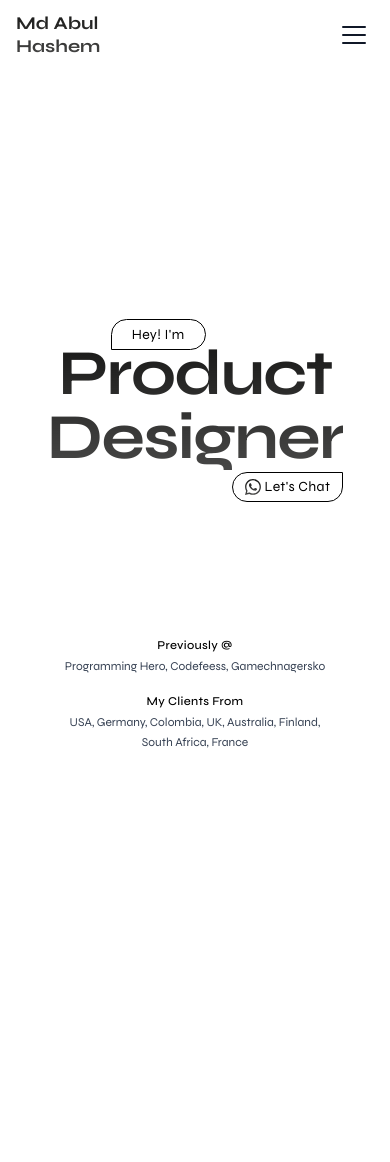
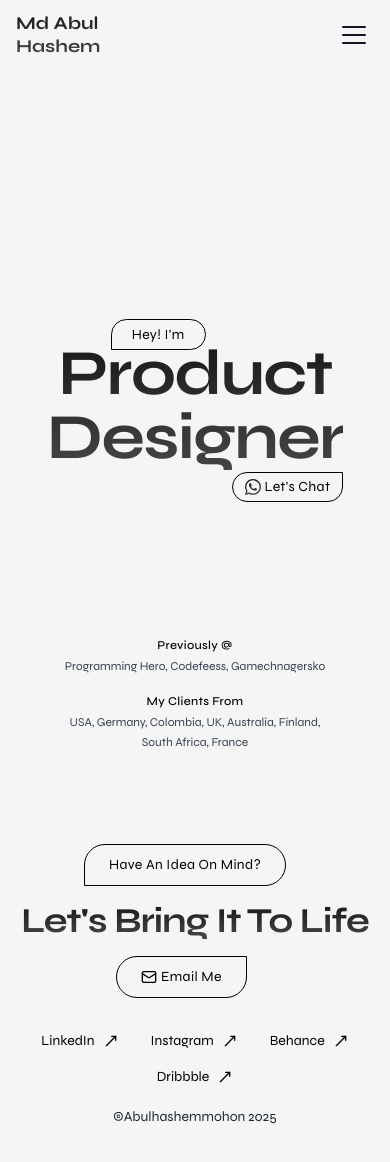
Before and after one commit to KhandakerSamin/mohon-frontend, a Next.js app: page / in a window 390 px wide. Shown: the top 1162 px of the page. Before the commit the page ends 844 px from the top, so only its background shows below. Built offline with nearby package versions, Linux system fonts and the light colour scheme.

Commit message:
Footer Desing done with mobile responsive

```diff
--- a/src/app/page.js
+++ b/src/app/page.js
@@ -1,12 +1,14 @@
+import Footer from '@/components/Global/Footer';
 import Navbar from '@/components/Global/Navbar';
 import Hero from '@/components/HomePage/Hero';
 import React from 'react';
 
 const HomePage = () => {
   return (
-    <div>
+    <div className='bg-[#F5F5F5]'>
       <Navbar />
       <Hero />
+      <Footer />
     </div>
   );
 };
--- /dev/null
+++ b/src/components/Global/Footer.js
@@ -0,0 +1,125 @@
+import React from 'react';
+import { ExternalLink, Mail, MoveUpRight } from 'lucide-react';
+
+const Footer = () => {
+  return (
+    <footer className="bg-[#F5F5F5] pt-15 lg:pt-30 px-4 lg:px-8 ">
+      <div className=" mx-auto max-w-7xl text-center relative">
+        {/* CTA Button */}
+        <div className="mb-8 absolute -top-15 left-17 lg:-top-10 lg:left-10">
+          <button className="inline-block py-2.5 px-6 bg-transparent border border-black rounded-full rounded-bl-none text-black text-sm tracking-wide hover:bg-black hover:text-white transition-all duration-200">
+            Have An Idea On Mind?
+          </button>
+        </div>
+
+        {/* Main Heading */}
+        <h2
+          className="text-[35px] md:text-5xl lg:text-[123px] font-bold leading-none tracking-tight mb-8"
+          style={{
+              background: 'linear-gradient(180deg, #191918 0%, rgba(25, 25, 24, 0.8) 100%)',
+              WebkitBackgroundClip: 'text',
+              WebkitTextFillColor: 'transparent',
+              backgroundClip: 'text'
+            }}
+        >
+          Let&apos;s Bring It To Life
+        </h2>
+
+        {/* Email Button */}
+        <div className="mb-12 absolute top-13 left-25 lg:top-30 lg:right-8 ">
+          <a
+            href="mailto:your-email@example.com"
+            className="py-2.5 px-6 bg-transparent border border-black rounded-full rounded-tr-none  text-black text-sm tracking-wide hover:bg-black hover:text-white transition-all duration-200 flex justify-center items-center gap-1"
+          >
+               <Mail size={16} />
+            Email Me
+          </a>
+        </div>
+
+
+        <div className=' flex flex-col lg:flex-row  justify-between items-center pt-15 lg:pt-25 pb-10 px-9'>
+           {/* Copyright */}
+        <div className="hidden lg:block text-sm text-gray-800">
+          ©Abulhashemmohon 2025
+        </div>
+        {/* Social Links - Desktop */}
+          <div className="hidden md:flex justify-center items-center space-x-8 ">
+          <a
+            href="#"
+            className="flex items-center space-x-2 text-black hover:text-gray-600 transition-colors duration-200"
+          >
+            <span className="text-sm">LinkedIn</span>
+            <MoveUpRight  size={16} />
+          </a>
+          <a
+            href="#"
+            className="flex items-center space-x-2 text-black hover:text-gray-600 transition-colors duration-200"
+          >
+            <span className="text-sm">Instagram</span>
+            <MoveUpRight size={16} />
+          </a>
+          <a
+            href="#"
+            className="flex items-center space-x-2 text-black hover:text-gray-600 transition-colors duration-200"
+          >
+            <span className="text-sm">Behance</span>
+            <MoveUpRight size={16} />
+          </a>
+          <a
+            href="#"
+            className="flex items-center space-x-2 text-black hover:text-gray-600 transition-colors duration-200"
+          >
+            <span className="text-sm">Dribbble</span>
+            <MoveUpRight size={16} />
+          </a>
+        </div>
+
+        {/* Social Links - Mobile */}
+        <div className="md:hidden space-y-4 mb-5 lg:mb-12">
+          <div className="flex justify-center space-x-8">
+            <a
+              href="#"
+              className="flex items-center space-x-2 text-black hover:text-gray-600 transition-colors duration-200"
+            >
+              <span className="text-sm">LinkedIn</span>
+              <MoveUpRight size={16} />
+            </a>
+            <a
+              href="#"
+              className="flex items-center space-x-2 text-black hover:text-gray-600 transition-colors duration-200"
+            >
+              <span className="text-sm">Instagram</span>
+              <MoveUpRight size={16} />
+            </a>
+            <a
+              href="#"
+              className="flex items-center space-x-2 text-black hover:text-gray-600 transition-colors duration-200"
+            >
+              <span className="text-sm">Behance</span>
+              <MoveUpRight size={16} />
+            </a>
+          </div>
+          <div className="flex justify-center">
+            <a
+              href="#"
+              className="flex items-center space-x-2 text-black hover:text-gray-600 transition-colors duration-200"
+            >
+              <span className="text-sm">Dribbble</span>
+              <MoveUpRight size={16} />
+            </a>
+          </div>
+        </div>
+
+        <div className=" lg:hidden text-sm text-gray-800">
+          ©Abulhashemmohon 2025
+        </div>
+
+
+        </div>
+
+      </div>
+    </footer>
+  );
+};
+
+export default Footer;
--- a/src/components/Global/Navbar.js
+++ b/src/components/Global/Navbar.js
@@ -31,7 +31,7 @@ const Navbar = () => {
         <div className="absolute inset-0 bg-black/20"></div>
       </div>
 
-      <nav className="fixed top-0 left-0 right-0 z-50 bg-white/95 backdrop-blur-xl ">
+      <nav className="fixed top-0 left-0 right-0 z-50 bg-[#F5F5F5] backdrop-blur-xl ">
         <div className="max-w-7xl mx-auto px-4 sm:px-6 py-3 sm:py-4">
           <div className="flex items-center justify-between">
             {/* Logo/Name */}
--- a/src/components/HomePage/Hero.js
+++ b/src/components/HomePage/Hero.js
@@ -3,7 +3,7 @@ import React from 'react';
 
 const Hero = () => {
   return (
-    <section className="min-h-screen max-w-7xl mx-auto  bg-white flex items-center justify-center px-8 py-10 lg:py-24 relative">
+    <section className="h-screen max-w-7xl mx-auto flex items-center justify-center px-8 py-10 lg:py-24 relative">
       <div className="max-w-6xl mx-auto text-center ">
         {/* Main Content */}
         <div className="space-y-2 md:space-y-6 relative">
```
